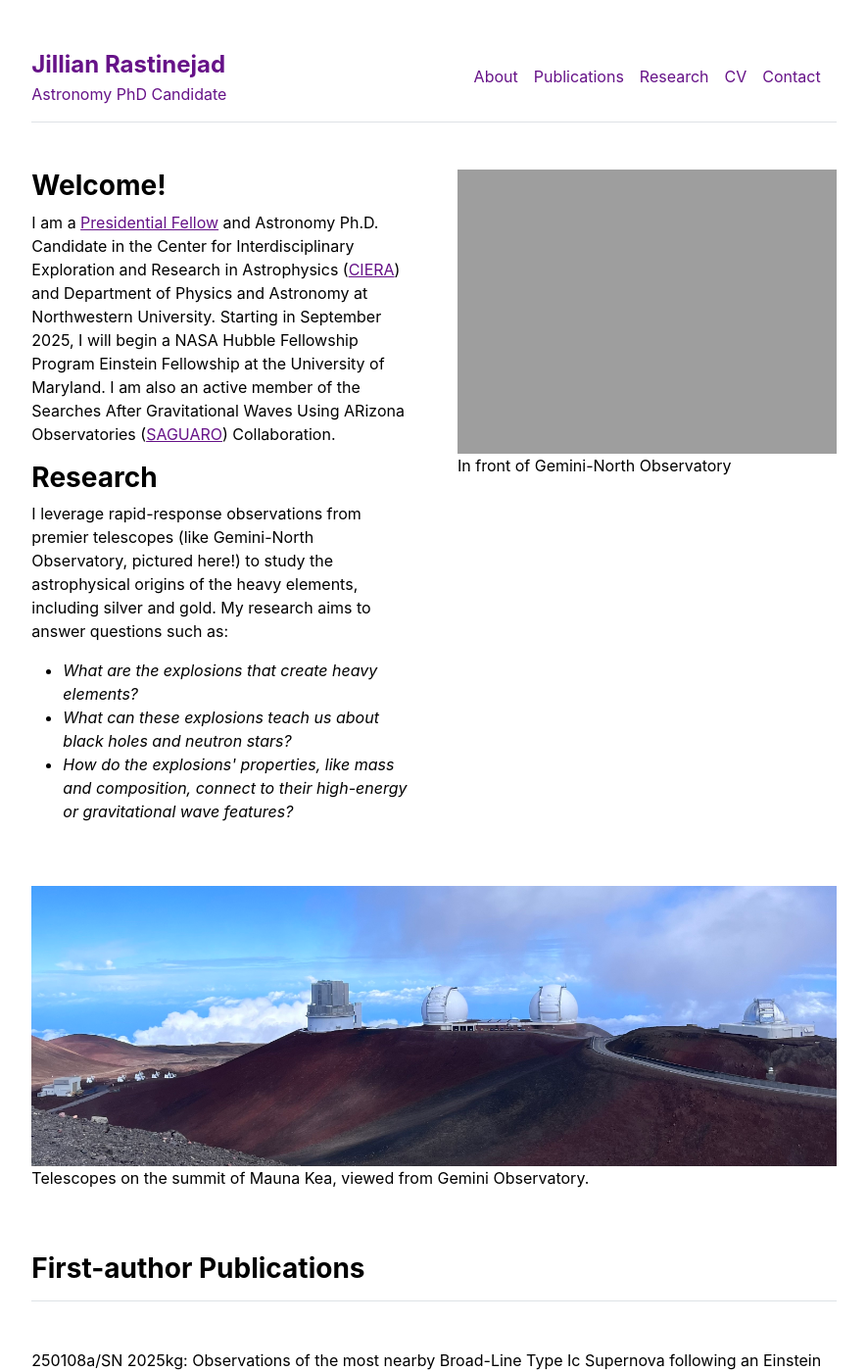
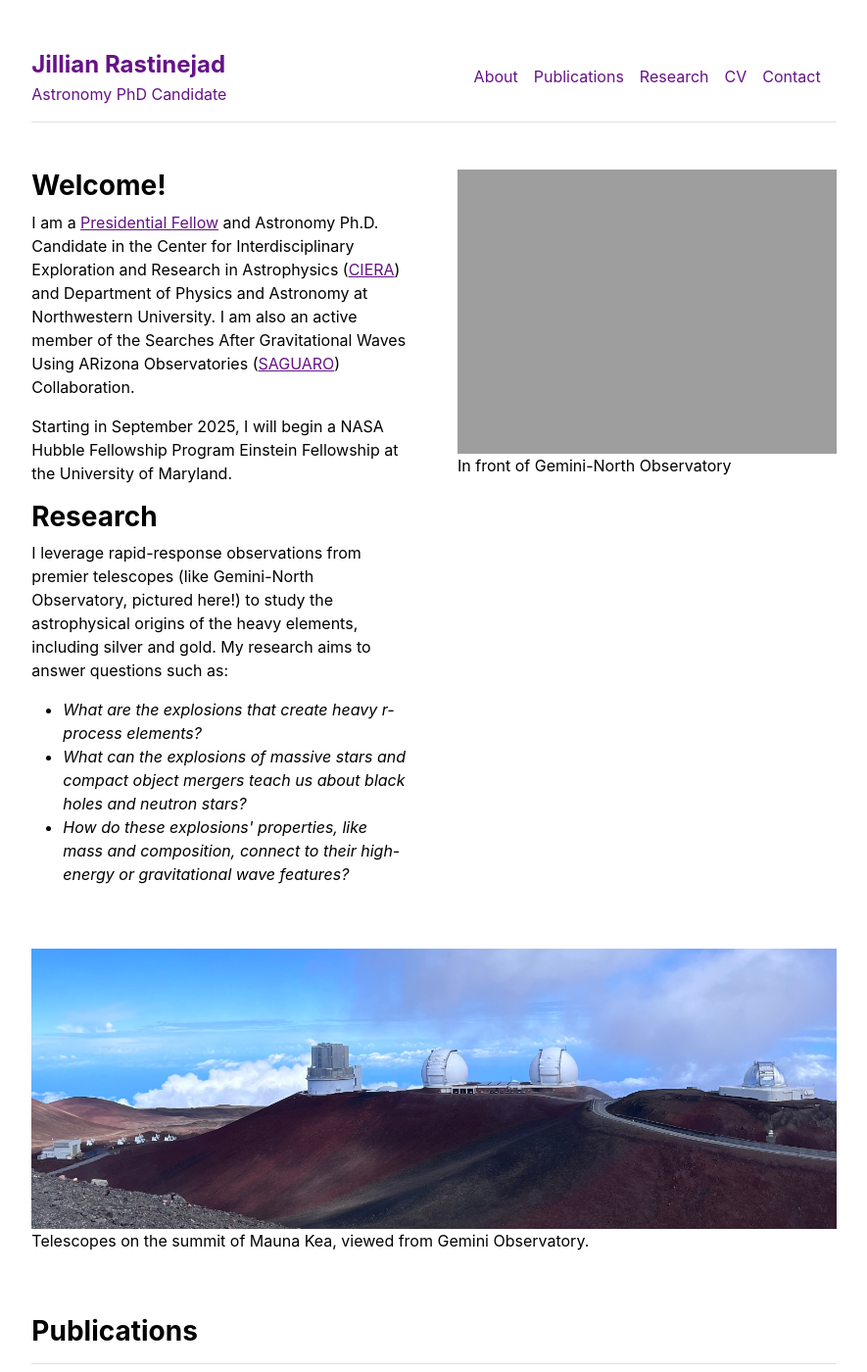
Before and after one commit to jrastinejad/jrastinejad.github.io, a Jekyll site: the page built from index.md, in a window 1280 px wide and 1400 px high. Shown: the whole window at 98% size, without its empty margins (197-1082 px from the left). Built offline with Jekyll 4.4.1, drawn with Linux system fonts in a browser that asks for light colours.

Commit message:
update format

```diff
--- a/_includes/publications.html
+++ b/_includes/publications.html
@@ -4,8 +4,9 @@
     <figcaption>Telescopes on the summit of Mauna Kea, viewed from Gemini Observatory.</figcaption>
   </figure>
   <div>
-    <h3 class="fw-bold border-bottom pb-3 mb-5">First-author Publications</h3>
+    <h3 class="fw-bold border-bottom pb-3 mb-5">Publications</h3>
     {% if page.title == "Home" %}
+      <p>First-Author:</p>
       {% for item in site.data.publications.featured %}
         <div>
           <p>
--- a/_layouts/home.html
+++ b/_layouts/home.html
@@ -7,15 +7,15 @@ layout: default
     <h3 class="fw-bold">Welcome!</h3>
     <p>I am a <a href="https://www.tgs.northwestern.edu/funding/fellowships-and-grants/internal-fellowships-grants/presidential-fellowship-winners/fellowship-winners.html">Presidential Fellow</a> and Astronomy Ph.D. Candidate in the
       Center for Interdisciplinary Exploration and Research in Astrophysics (<a href="https://ciera.northwestern.edu">CIERA</a>) and Department of Physics and Astronomy at Northwestern University.
-      Starting in September 2025, I will begin a NASA Hubble Fellowship Program Einstein Fellowship at the University of Maryland.
       I am also an active member of the Searches After Gravitational Waves Using ARizona Observatories (<a href="https://saguaro-mma.github.io">SAGUARO</a>) Collaboration.</p>
+    <p>Starting in September 2025, I will begin a NASA Hubble Fellowship Program Einstein Fellowship at the University of Maryland.</p>
     <h3 class="fw-bold">Research</h3>
     <p>I leverage rapid-response observations from premier telescopes (like Gemini-North Observatory, pictured here!) to study the astrophysical origins of the heavy elements, including silver and gold. My research aims to answer questions such as:
       <i>
         <ul>
-          <li>What are the explosions that create heavy elements?</li>
-          <li>What can these explosions teach us about black holes and neutron stars?</li>
-          <li>How do the explosions' properties, like mass and composition, connect to their high-energy or gravitational wave features?</li>
+          <li>What are the explosions that create heavy r-process elements?</li>
+          <li>What can the explosions of massive stars and compact object mergers teach us about black holes and neutron stars?</li>
+          <li>How do these explosions' properties, like mass and composition, connect to their high-energy or gravitational wave features?</li>
         </ul>
       </i>
     </p>
```
Also changed, not shown: other parts of _includes/publications.html (+1 -0 lines).
